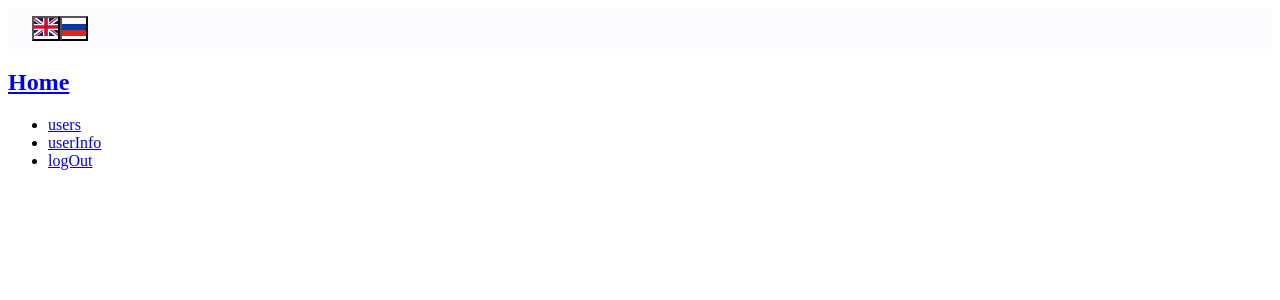
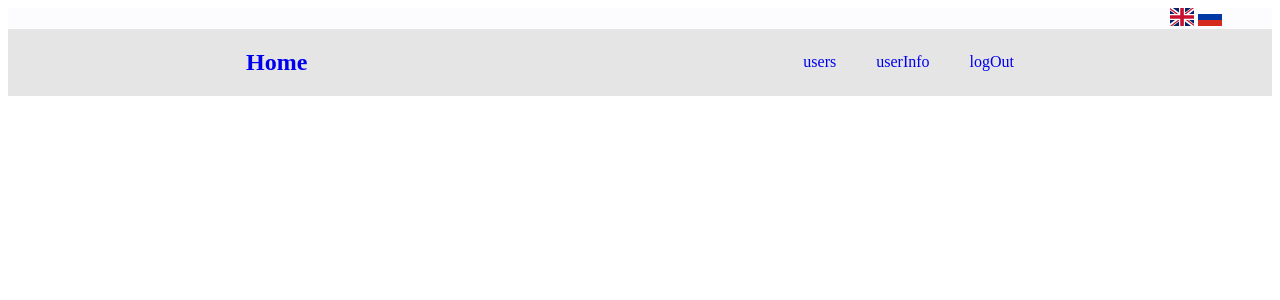
Before and after one commit to alina-fedyniak/test_users, a React (Create React App) app: page / in a window 1280 px wide. Shown: the top 300 px of the page. Built offline with nearby package versions, Linux system fonts and the light colour scheme; the HTML template or start-up script is replaced by a standard one.

Commit message:
add styles for navBar, fix navBar

```diff
--- a/src/App.tsx
+++ b/src/App.tsx
@@ -1,9 +1,6 @@
 import { useState, useEffect } from 'react';
 import { BrowserRouter, Route, Routes } from 'react-router-dom';
-//import { Provider } from 'react-redux';
-//import store from './redux/store';
 import { Header } from './components/Header';
-import { navConfig } from './utils/constants';
 import { I18nProvider, LOCALES } from './lang';
 import { NavBar } from './components/NavBar';
 import { Users } from './components/Users';
@@ -12,7 +9,6 @@ import { UserInfo } from './components/UserInfo';
 
 function App(): JSX.Element {
     const [locale, setLocale] = useState(LOCALES.ENGLISH);
-    //const { home, users, logOut, userInfo } = navConfig;
 
     useEffect(() => {
         const lang = localStorage.getItem('locale');
--- a/src/components/Header/Header.module.scss
+++ b/src/components/Header/Header.module.scss
@@ -3,23 +3,9 @@
 .header {
     background-color: $component-bcg-color;
 
-    &__wrapper {
-        display: flex;
-        justify-content: space-between;
-        padding: 8px 0;
-    }
-
     &__infoWrapper {
         display: flex;
-        justify-content: space-between;
-        width: 250px;
-        height: 100%;
-        transition: background-color $transition-duration $timing-function;
-        border-radius: 35px;
-    }
-
-    &__infoWrapper:hover {
-        background-color: rgb(220, 220, 220);
+        justify-content: end;
     }
 
     &__langBox {
@@ -28,10 +14,11 @@
 
     &__langBtn {
         margin: 0;
-        padding: 0;
+        padding: 0 2px;
 
         background-color: transparent;
         cursor: default;
+        border: none;
     }
 
     &__langBtn:hover,
--- a/src/components/Header/index.tsx
+++ b/src/components/Header/index.tsx
@@ -1,22 +1,14 @@
-import { useState } from "react";
-//import { NavLink } from "react-router-dom";
-import { Container } from "../Container";
-import { LOCALES } from "../../lang";
-import { ReactComponent as Rus } from "../../lang/icons/ru.svg";
-import { ReactComponent as Eng } from "../../lang/icons/gb.svg";
-import styles from "./Header.module.scss";
+import { Container } from '../Container';
+import { LOCALES } from '../../lang';
+import { ReactComponent as Rus } from '../../lang/icons/ru.svg';
+import { ReactComponent as Eng } from '../../lang/icons/gb.svg';
+import styles from './Header.module.scss';
 
 interface IProps {
     onChangeLanguage: (language: string) => void;
 }
 
 export function Header({ onChangeLanguage }: IProps): JSX.Element {
-  const [menu, setMenu] = useState(false);
-
-  const showMenu = () => {
-    setMenu(true);
-  };
-
     return (
         <header className={styles.header}>
             <Container>
@@ -26,14 +18,18 @@ export function Header({ onChangeLanguage }: IProps): JSX.Element {
                             <button
                                 type="button"
                                 className={styles.header__langBtn}
-                onClick={() => onChangeLanguage(LOCALES.ENGLISH)}
+                                onClick={() =>
+                                    onChangeLanguage(LOCALES.ENGLISH)
+                                }
                             >
                                 <Eng width={24} />
                             </button>
                             <button
                                 type="button"
                                 className={styles.header__langBtn}
-                onClick={() => onChangeLanguage(LOCALES.RUSSIAN)}
+                                onClick={() =>
+                                    onChangeLanguage(LOCALES.RUSSIAN)
+                                }
                             >
                                 <Rus width={24} />
                             </button>
--- a/src/components/LogOut/LogOut.module.scss
+++ b/src/components/LogOut/LogOut.module.scss
@@ -0,0 +1,3 @@
+.LogOutPage {
+  text-align: center;
+}
--- a/src/components/LogOut/index.tsx
+++ b/src/components/LogOut/index.tsx
@@ -1,10 +1,11 @@
 import React from 'react';
 import './LogOut.module.scss';
+import styles from "./LogOut.module.scss";
 
 export function LogOut(): JSX.Element {
     return (
         <>
-            <div className="contacts">
+            <div className={styles.LogOutPage}>
                 <h2>LogOut</h2>
             </div>
         </>
--- /dev/null
+++ b/src/components/NavBar/NavBar.module.scss
@@ -0,0 +1,20 @@
+@import '../../styles/variables.scss';
+
+.navBar {
+    display: flex;
+    justify-content: space-around;
+    align-items: center;
+    background: $page-bcg-color;
+
+    &__link {
+      text-decoration: none;
+    }
+}
+.navList {
+    display: flex;
+
+    &__link {
+        margin: 0 20px;
+        text-decoration: none;
+    }
+}
--- a/src/components/NavBar/index.tsx
+++ b/src/components/NavBar/index.tsx
@@ -1,32 +1,26 @@
 import React from 'react';
 import { NavLink } from 'react-router-dom';
+import styles from './NavBar.module.scss';
 
 export function NavBar(): JSX.Element {
-
     return (
-        <nav className="navBar">
+        <div className={styles.navBar}>
             <h2>
-                <NavLink className="link" to="/">
+                <NavLink className={styles.navBar__link} to="/">
                     Home
                 </NavLink>
             </h2>
-            <ul className="menu">
-                <li>
-                    <NavLink className="link" to="/users">
+            <div className={styles.navList}>
+                <NavLink className={styles.navList__link} to="/users">
                     users
                 </NavLink>
-                </li>
-                <li>
-                    <NavLink className="link" to="/userInfo">
+                <NavLink className={styles.navList__link} to="/userInfo">
                     userInfo
                 </NavLink>
-                </li>
-                <li>
-                    <NavLink className="link" to="/logOut">
+                <NavLink className={styles.navList__link} to="/logOut">
                     logOut
                 </NavLink>
-                </li>
-            </ul>
-        </nav>
+            </div>
+        </div>
     );
 }
--- a/src/components/UserInfo/UserInfo.module.scss
+++ b/src/components/UserInfo/UserInfo.module.scss
@@ -0,0 +1,3 @@
+.infoPage {
+  text-align: center;
+}
--- a/src/components/UserInfo/index.tsx
+++ b/src/components/UserInfo/index.tsx
@@ -1,10 +1,11 @@
 import React from 'react';
 import './UserInfo.module.scss';
+import styles from "./UserInfo.module.scss";
 
 export function UserInfo(): JSX.Element {
     return (
         <>
-            <div className="project">
+            <div className={styles.infoPage}>
                 <h2>UserInfo</h2>
             </div>
         </>
--- a/src/components/Users/Users.module.scss
+++ b/src/components/Users/Users.module.scss
@@ -0,0 +1,3 @@
+.usersPage {
+    text-align: center;
+}
--- a/src/components/Users/index.tsx
+++ b/src/components/Users/index.tsx
@@ -1,10 +1,11 @@
 import React from 'react';
 import './Users.module.scss';
+import styles from "./Users.module.scss";
 
 export function Users(): JSX.Element {
     return (
         <>
-            <div className="about">
+            <div className={styles.usersPage}>
                 <h2>Users</h2>
             </div>
         </>
```
Lines whose indentation alone changed are shown as unchanged.
